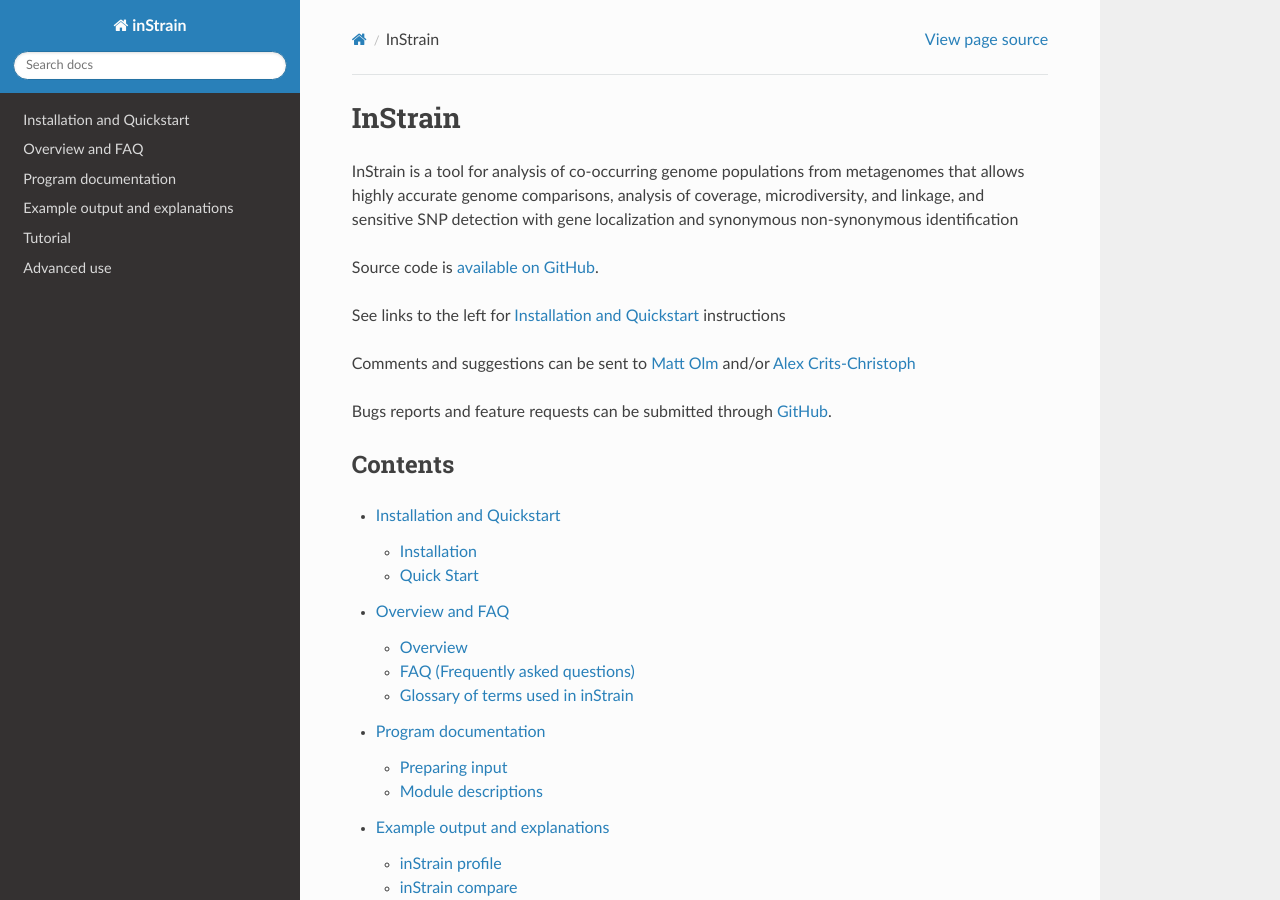
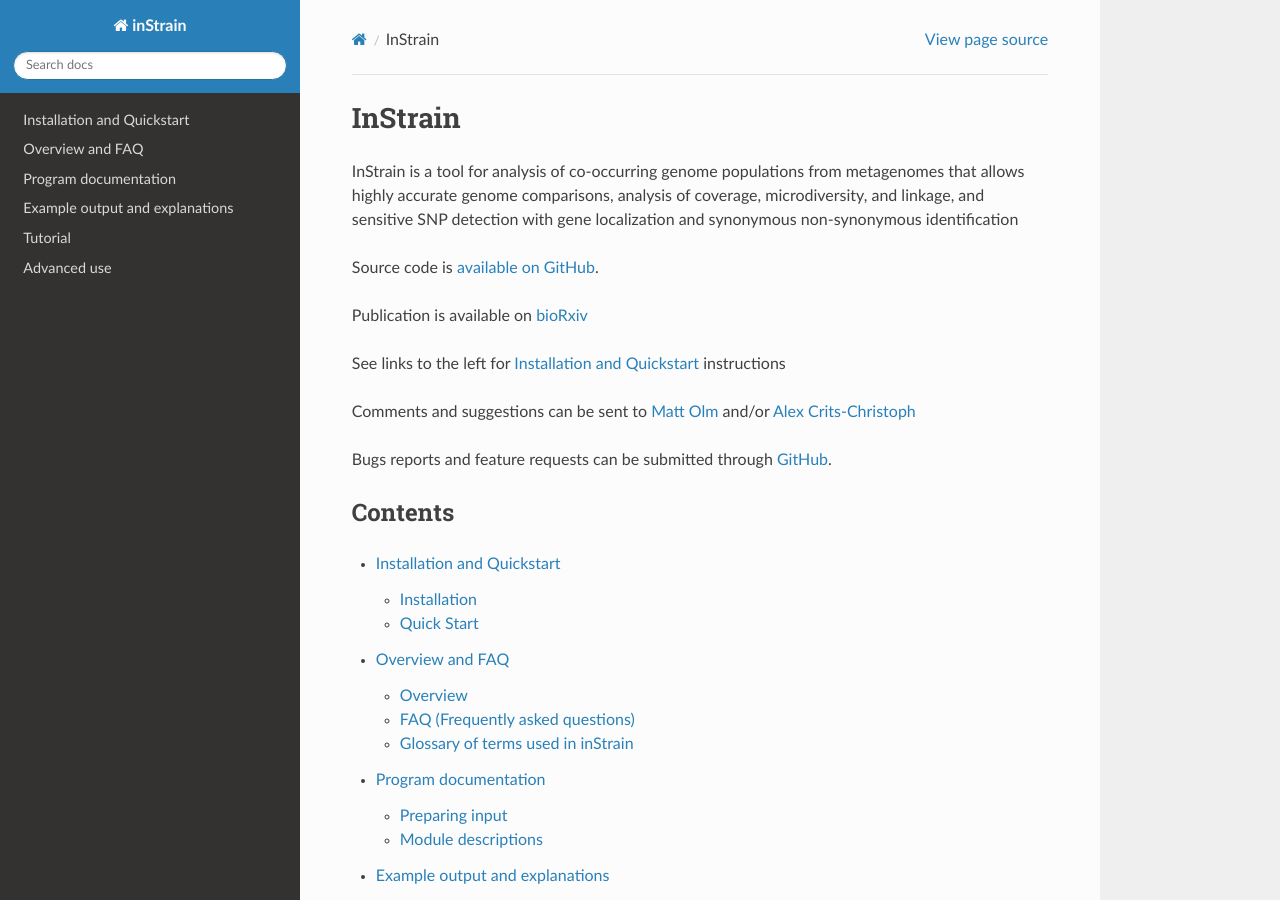
Before and after one commit to MrOlm/inStrain, a Sphinx documentation site: the page built from docs/index.rst, in a window 1280 px wide and 900 px high. Built offline with Sphinx 7.4.7 and the Read the Docs theme 2.0.0, drawn with Linux system fonts in a browser that asks for light colours.

Commit message:
docs update

```diff
--- a/docs/index.rst
+++ b/docs/index.rst
@@ -12,6 +12,8 @@
 
 Source code is `available on GitHub
 <https://github.com/MrOlm/instrain>`_.
+
+Publication is available on `bioRxiv <https://www.biorxiv.org/content/10.1101/2020.01.22.915579v1>`_
 
 See links to the left for :doc:`installation` instructions
 
```
